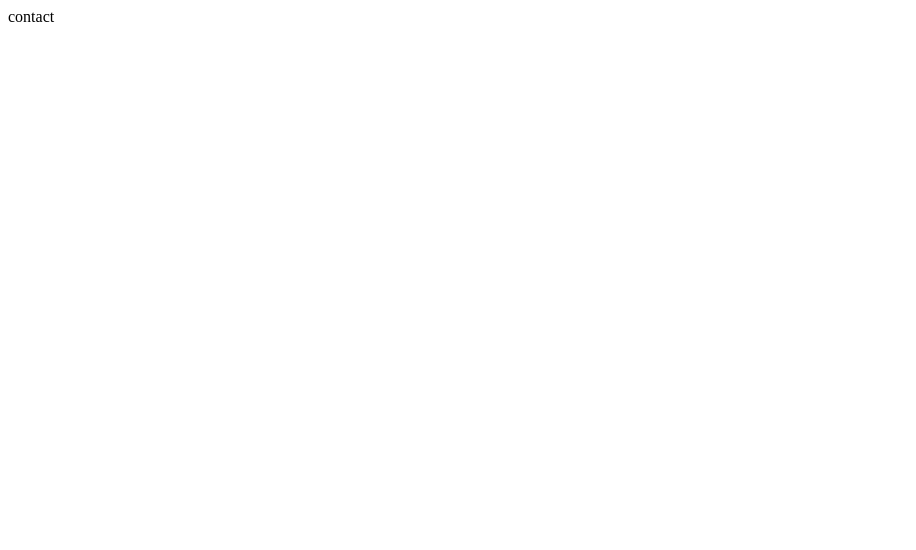
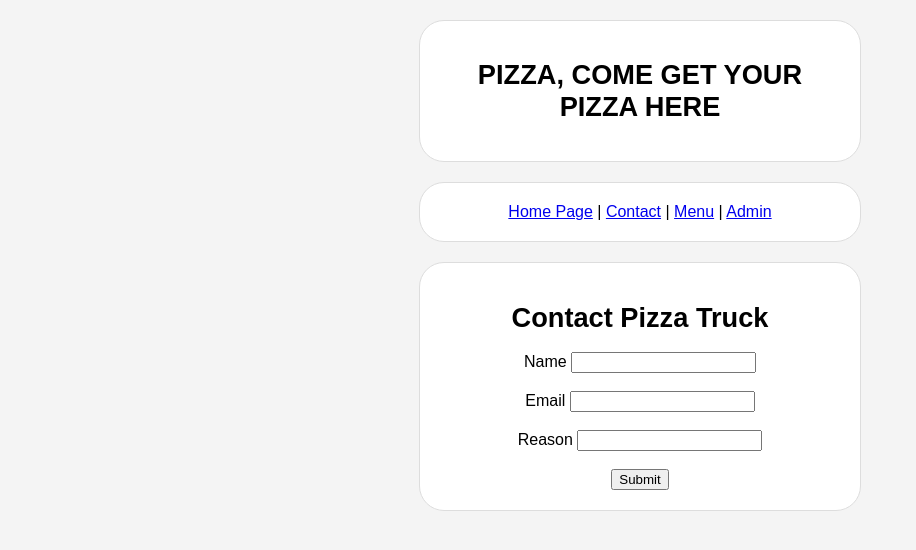
Before and after one commit to Dinopizza/FinalProject, a website: page public/contact.html in a window 1280 px wide. Shown: the whole page, without its empty margins (0-916 px from the left). Drawn offline with Linux system fonts and the light colour scheme.

Commit message:
Jay HTML

```diff
--- a/public/contact.html
+++ b/public/contact.html
@@ -4,8 +4,32 @@
     <meta charset="UTF-8">
     <meta name="viewport" content="width=device-width, initial-scale=1.0">
     <title>Document</title>
+    <link rel="stylesheet" href="styles/site.css">
 </head>
 <body>
-    contact
+    <div class="wrapper">
+        <h1>PIZZA, COME GET YOUR PIZZA HERE</h1>
+    </div>
+
+    <div class="wrapper">
+        <nav>
+            <a href="./index.html">Home Page</a> |
+            <a href="./contact.html">Contact</a> |
+            <a href="./menu.html">Menu</a> |
+            <a href="./admin.html">Admin</a>
+        </nav>
+    </div>
+    <div class="wrapper">
+        <h1>Contact Pizza Truck</h1>
+        <form>
+            <label>Name</label>
+            <input type="text"><br><br>
+            <label>Email</label>
+            <input type="email"><br><br>
+            <label>Reason</label>
+            <input type="text"><br><br>
+            <input type="submit">
+        </form>
+    </div>
 </body>
 </html>
--- a/public/styles/site.css
+++ b/public/styles/site.css
@@ -10,7 +10,7 @@ body {
 div {
 	background-color: #fff;
 	border: 1px solid #ddd;
-	margin: 50px auto;
+	margin: 20px auto;
 	padding: 20px;
 	width: 400px;
 	text-align: center;
@@ -27,12 +27,12 @@ p {
 }
 
 img {
-    background-color: #fff;
-	border: 1px solid #ddd;
-	margin: 50px auto;
+  background-color: #fff;
+	margin-left: auto;
+	margin-right: auto;
+	display: block;
 	padding: 20px;
-	width: 1000px;
-	text-align: center;
+	width: 50%;
 	border-radius: 25px;
 }
 
```
Also changed, not shown: public/admin.html (+15 -0 lines), public/index.html (+9 -2 lines), public/menu.html (+17 -1 lines).
